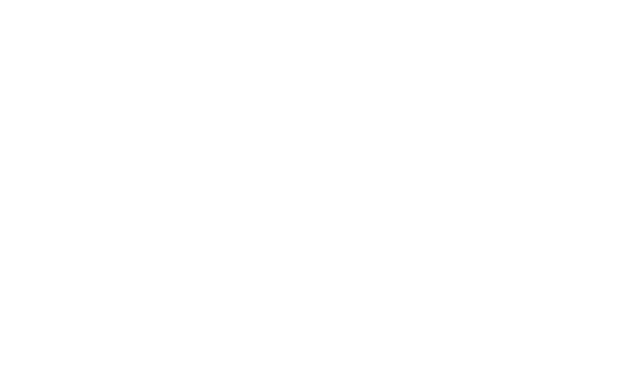
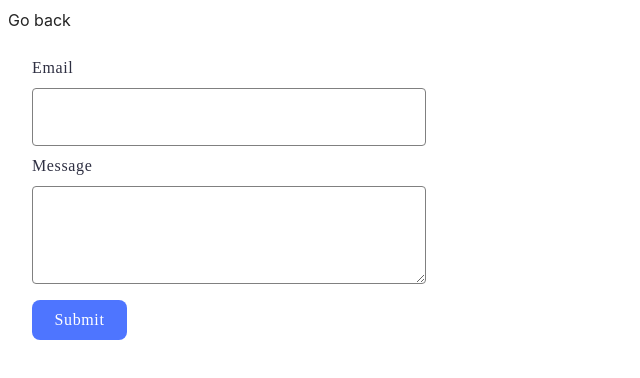
Before and after one commit to bondalina/goit-js-hw-09, a plain HTML site: page src/2-form.html in a window 1280 px wide. Shown: the whole page, without its empty margins (0-640 px from the left). Drawn offline with Linux system fonts and the light colour scheme.

Commit message:
task 2 html css

```diff
--- a/src/2-form.html
+++ b/src/2-form.html
@@ -0,0 +1,25 @@
+<!DOCTYPE html>
+<html lang="en">
+  <head>
+    <meta charset="UTF-8" />
+    <meta http-equiv="X-UA-Compatible" content="IE=edge" />
+    <meta name="viewport" content="width=device-width, initial-scale=1.0" />
+    <title>Form</title>
+    <link rel="stylesheet" href="./css/styles.css" />
+  </head>
+  <body>
+    <p><a href="index.html">Go back</a></p>
+    <form class="feedback-form" autocomplete="off">
+      <label>
+        Email
+        <input type="email" name="email" autofocus />
+      </label>
+      <label>
+        Message
+        <textarea name="message" rows="8"></textarea>
+      </label>
+      <button type="submit">Submit</button>
+    </form>
+    <script src="./js/2-form.js" type="module"></script>
+  </body>
+</html>
--- a/src/css/styles.css
+++ b/src/css/styles.css
@@ -23,3 +23,97 @@
   -moz-osx-font-smoothing: grayscale;
   -webkit-text-size-adjust: 100%;
 }
+
+.feedback-form {
+  display: flex;
+  flex-direction: column;
+  padding: 24px;
+}
+.feedback-form label {
+  display: flex;
+  flex-direction: column;
+  gap: 8px;
+  color: #2e2f42;
+
+  font-family: Montserrat;
+  font-size: 16px;
+  font-style: normal;
+  font-weight: 400;
+  line-height: 24px; /* 150% */
+  letter-spacing: 0.64px;
+}
+.feedback-form input {
+  display: flex;
+  width: 360px;
+  height: 40px;
+  justify-content: center;
+  align-items: center;
+  margin-bottom: 8px;
+  border-radius: 4px;
+  border: 1px solid #808080;
+  outline: none;
+  color: #2e2f42;
+
+  padding: 8px 16px;
+
+  font-family: Montserrat;
+  font-size: 16px;
+  font-style: normal;
+  font-weight: 400;
+  line-height: 24px; /* 150% */
+  letter-spacing: 0.64px;
+}
+.feedback-form input:hover {
+  border-radius: 4px;
+  border: 1px solid #000;
+}
+.feedback-form textarea {
+  display: flex;
+  width: 360px;
+  height: 80px;
+  justify-content: center;
+  align-items: center;
+  border-radius: 4px;
+  border: 1px solid #808080;
+  margin-bottom: 16px;
+  outline: none;
+  color: #2e2f42;
+
+  padding: 8px 16px;
+
+  font-family: Montserrat;
+  font-size: 16px;
+  font-style: normal;
+  font-weight: 400;
+  line-height: 24px; /* 150% */
+  letter-spacing: 0.64px;
+}
+.feedback-form textarea:hover {
+  border-radius: 4px;
+  border: 1px solid #000;
+}
+.feedback-form button {
+  width: 95px;
+  height: 40px;
+  display: flex;
+  padding: 8px 16px;
+  justify-content: center;
+  align-items: center;
+  gap: 10px;
+  border-radius: 8px;
+  background: #4e75ff;
+  color: #fff;
+
+  font-family: Montserrat;
+  font-size: 16px;
+  font-style: normal;
+  font-weight: 500;
+  line-height: 24px; /* 150% */
+  letter-spacing: 0.64px;
+  outline: none;
+  cursor: pointer;
+  border: none;
+}
+.feedback-form button:hover {
+  background: #6c8cff;
+}
```
Also changed, not shown: src/1-gallery.html (+1 -5 lines).
